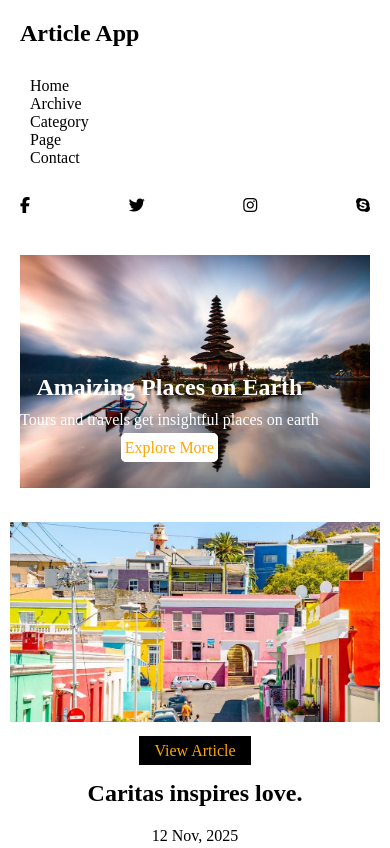
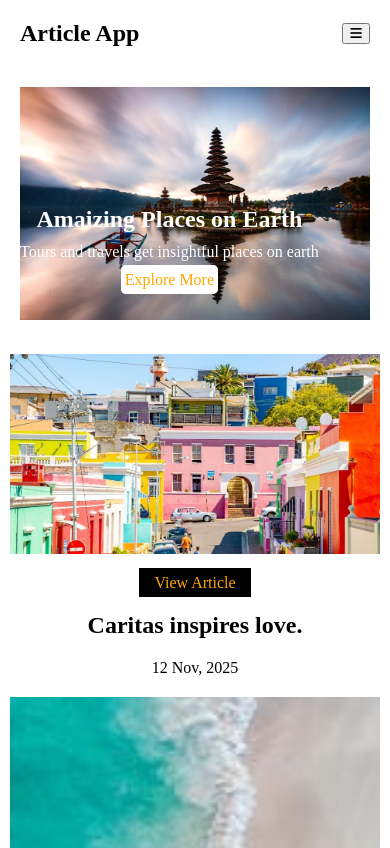
Before and after one commit to Simon-FOS/article-app, a plain HTML site: page index.html in a window 390 px wide. Shown: the top 848 px of the page. Drawn offline with Linux system fonts and the light colour scheme.

Commit message:
Created Nav bar using JS

```diff
--- a/index.html
+++ b/index.html
@@ -16,10 +16,14 @@
         <!--THE HEADER SECTION-->
         <header>
             <nav class="row align-items-center d-md-flex">
-                <div class="col-md-2">
+                <div class="col-md-2 d-flex justify-content-between align-items-center">
                     <h2>Article App</h2>
+                    <button id="navnar-btn" class="btn navnar-btn d-none d-md-block" type="menu"><i class="fa-solid fa-bars"></i></button>
                 </div>
-               <div class="col-md-8 d-md-flex justify-content-center">
+
+
+
+               <div class="col-md-8 d-md-flex justify-content-center d-md-none navbar-items">
                 <ul class="col-md-6 d-md-flex justify-content-evenly" >
                     <li><a href="index.html">Home</a></li>
                     <li><a href="#">Archive</a></li>
@@ -28,7 +32,7 @@
                     <li><a href="#">Contact</a></li>
                 </ul>
                </div>
-                <ul class="col-md-2 d-flex justify-content-between">
+                <ul class="col-md-2 d-flex justify-content-between d-md-none navbar-items">
                     <li><a href="#">
                         <i class="fa-brands fa-facebook-f"></i>
                     </a></li>
--- a/static/css/style.css
+++ b/static/css/style.css
@@ -160,7 +160,9 @@
 
   /*ARTICLE LIST SECTION ENDS*/
 
-
+.d-none{
+  display: none;
+}
 /* Extra small devices (phones, 600px and down) */
 @media only screen and (max-width: 600px) {
 
@@ -170,6 +172,18 @@
 @media only screen and (min-width: 600px) {
 
 }
+@media only screen and (max-width: 768px)
+{
+  .d-md-block{
+    display: block;
+  }
+
+  .d-md-none{
+    display: none;
+  }
+}
+
+
 
 /* Medium devices (landscape tablets, 768px and up) */
 @media only screen and (min-width: 768px) {
@@ -214,11 +228,14 @@
         display: flex;
       }
 
+
 }
 
 /* Large devices (laptops/desktops, 992px and up) */
 @media only screen and (min-width: 992px) {
-    .col-lg-1{
+
+
+  .col-lg-1{
         width: 8.33%;
       }
       .col-lg-2{
--- a/static/js/app.js
+++ b/static/js/app.js
@@ -0,0 +1,2 @@
+let menu_bar = document.getElementById('navbar-btn')
+let navnar_items = document.getElementsByClassName('navbar-items')
```
